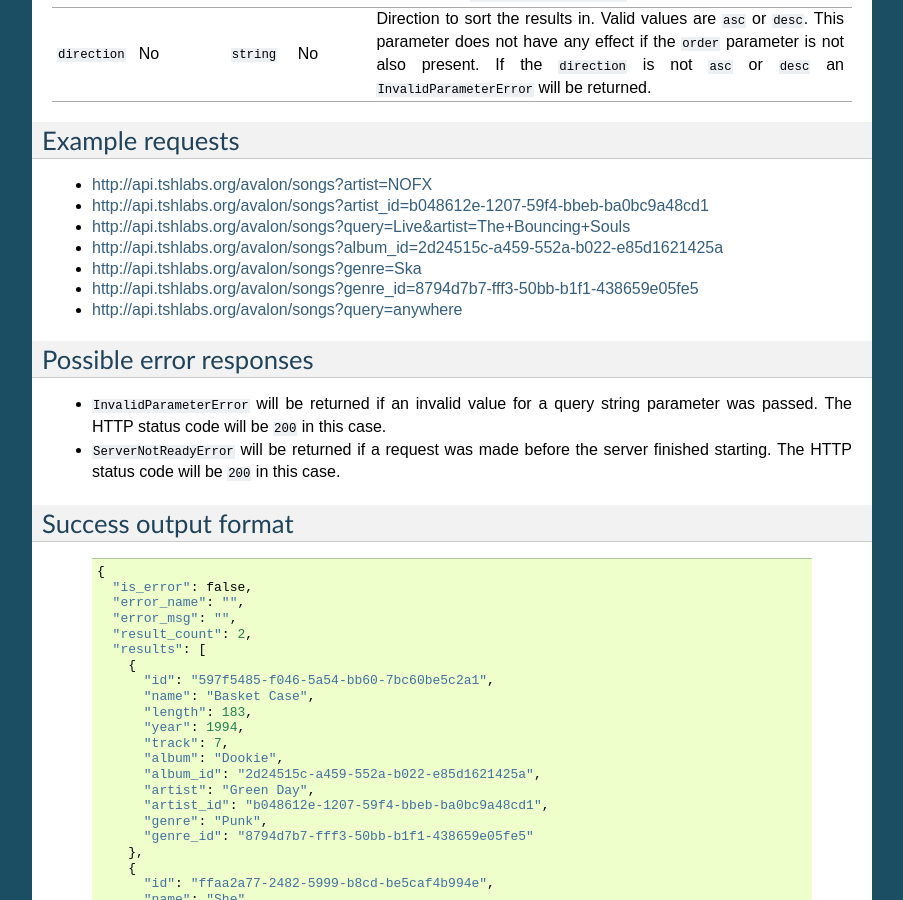
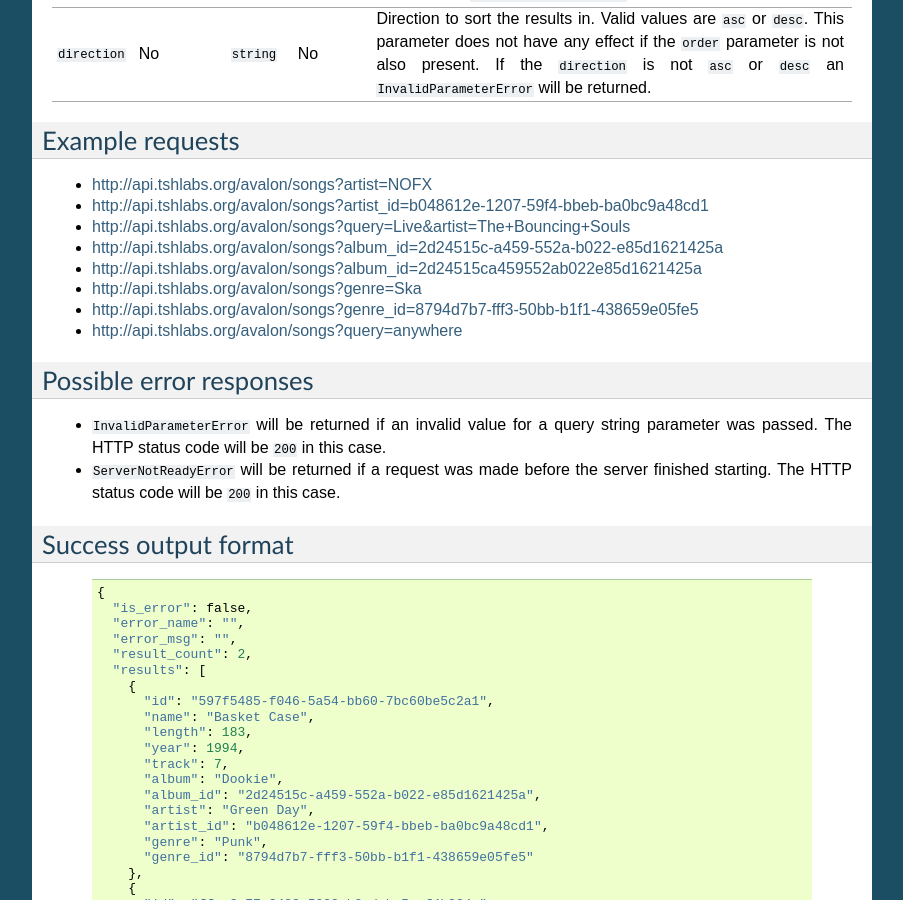
Before and after one commit to 56quarters/avalonms, a Sphinx documentation site: the page built from doc/api/songs.rst, in a window 1280 px wide and 900 px high, scrolled down 1080 px. Shown: the whole window, without its empty margins (198-1101 px from the left). Built offline with Sphinx 7.4.7, drawn with Linux system fonts in a browser that asks for light colours; some of the changed lines change nothing that is shown.

Commit message:
Example without hyphens

```diff
--- a/doc/api/songs.rst
+++ b/doc/api/songs.rst
@@ -60,6 +60,8 @@ Example requests
 * http://api.tshlabs.org/avalon/songs?query=Live&artist=The+Bouncing+Souls
 
 * http://api.tshlabs.org/avalon/songs?album_id=2d24515c-a459-552a-b022-e85d1621425a
+
+* http://api.tshlabs.org/avalon/songs?album_id=2d24515ca459552ab022e85d1621425a
 
 * http://api.tshlabs.org/avalon/songs?genre=Ska
 
```
